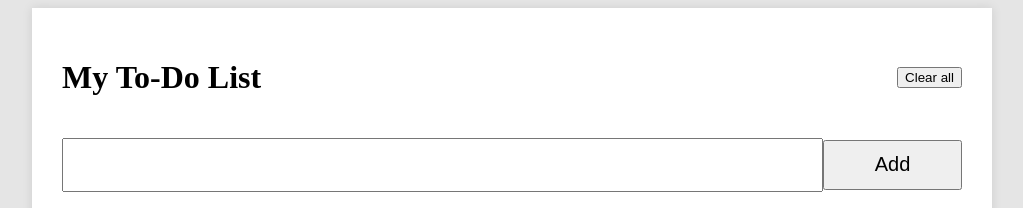
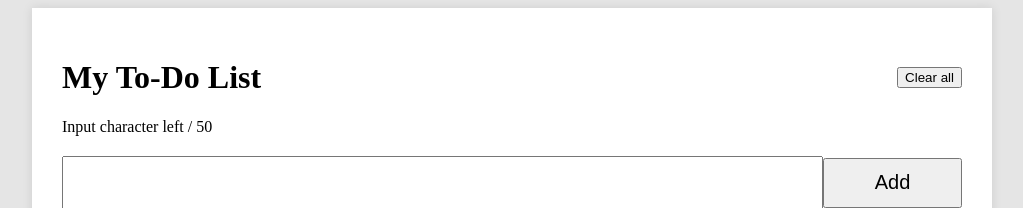
Before and after one commit to imisak/predavanja_react, a React (Create React App) app: page / in a window 1280 px wide. Shown: the top 208 px of the page, without its empty margins (128-1151 px from the left). Built offline with nearby package versions, Linux system fonts and the light colour scheme; no server answers.

Commit message:
added character count and input validation

```diff
--- a/package.json
+++ b/package.json
@@ -6,7 +6,7 @@
     "react": "^16.8.6",
     "react-dom": "^16.8.6",
     "react-router-dom": "^5.0.0",
-    "react-scripts": "3.0.0",
+    "react-scripts": "^3.0.0",
     "uuid": "^3.3.2"
   },
   "scripts": {
--- a/src/App.css
+++ b/src/App.css
@@ -73,3 +73,8 @@ body {
 .filter-list li {
   list-style: none;
 }
+
+.error {
+  color: red;
+  font-weight: bold;
+}
--- a/src/App.jsx
+++ b/src/App.jsx
@@ -1,8 +1,9 @@
 import React from "react";
 import { ToDo } from "./ToDo";
 
+
 export const App = () => (
   <>
-    <ToDo />
+  <ToDo />
   </>
 );
--- a/src/ToDo.jsx
+++ b/src/ToDo.jsx
@@ -1,5 +1,6 @@
 import React, { Component } from "react";
 import "./App.css";
+const charMax = 50;
 
 export class ToDo extends Component {
   state = {
@@ -23,7 +24,7 @@ export class ToDo extends Component {
     const clickedIndex = todos.findIndex(
       item => item.id === parseInt(clickedId)
     );
-    console.log(clickedId)
+    console.log(clickedId);
 
     todos[clickedIndex].completed = !todos[clickedIndex].completed;
 
@@ -56,10 +57,21 @@ export class ToDo extends Component {
     this.setState({ todos: [] });
   };
 
-  newTodo = () => {
+  updateInputTodo = event => {
+    let { titleTodo, counter } = this.state;
+    titleTodo = event.target.value;
+    counter = charMax - event.target.value.length;
+
+    this.setState({
+      titleTodo,
+      counter
+    });
+  };
+
+  newTodo = event => {
     const { todos, titleTodo } = this.state;
-    let { idNumber } = this.state;
-    idNumber = (Math.floor(Math.random() * 1000)) + 200;
+    let { idNumber, error, counter } = this.state;
+    idNumber = Math.floor(Math.random() * 1000) + 200;
     const newTodo = {
       userId: 1,
       id: idNumber,
@@ -67,25 +79,28 @@ export class ToDo extends Component {
       completed: false
     };
 
-    todos.push(newTodo);
-    this.mainInput.value = "";
+    if (!titleTodo) {
+      error = "Niste unijeli nista!";
+    }
+
+    if (titleTodo && counter < 0) {
+      error = "Unijeli ste previse znakova!";
+    }
+
+    if (titleTodo && counter > 0) {
+      todos.push(newTodo);
+      this.mainInput.value = "";
+      error = "";
+    }
 
     this.setState({
-      todos
-    });
-  };
-
-  updateInputTodo = event => {
-    let { titleTodo } = this.state;
-    titleTodo = event.target.value;
-
-    this.setState({
-      titleTodo
+      todos,
+      error
     });
   };
 
   render() {
-    const { todos } = this.state;
+    const { todos, counter, error } = this.state;
 
     return (
       <main className="main wrapper">
@@ -95,6 +110,9 @@ export class ToDo extends Component {
             Clear all
           </button>
         </header>
+        <div>
+          Input character left {counter} / {charMax}{" "}
+        </div>
         <div className="new">
           <input
             ref={ref => (this.mainInput = ref)}
@@ -106,6 +124,7 @@ export class ToDo extends Component {
             Add
           </button>
         </div>
+        <div className="error">{error}</div>
         <nav>
           <ul className="filter-list">
             <li>
```
Also changed, not shown: src/Details.jsx (added, +10 -0 lines), 1 other file (tests, documents, lock files or other folders).
